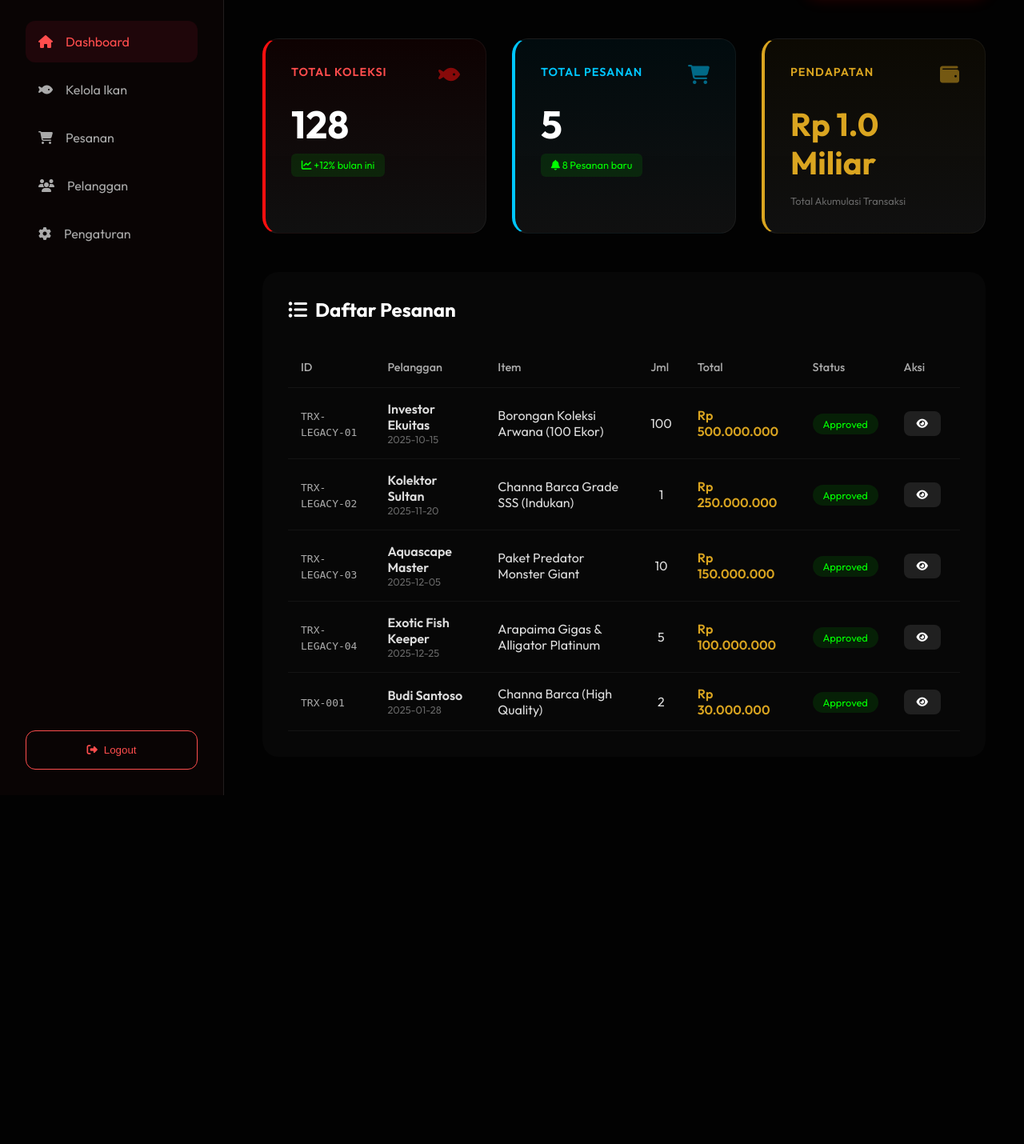
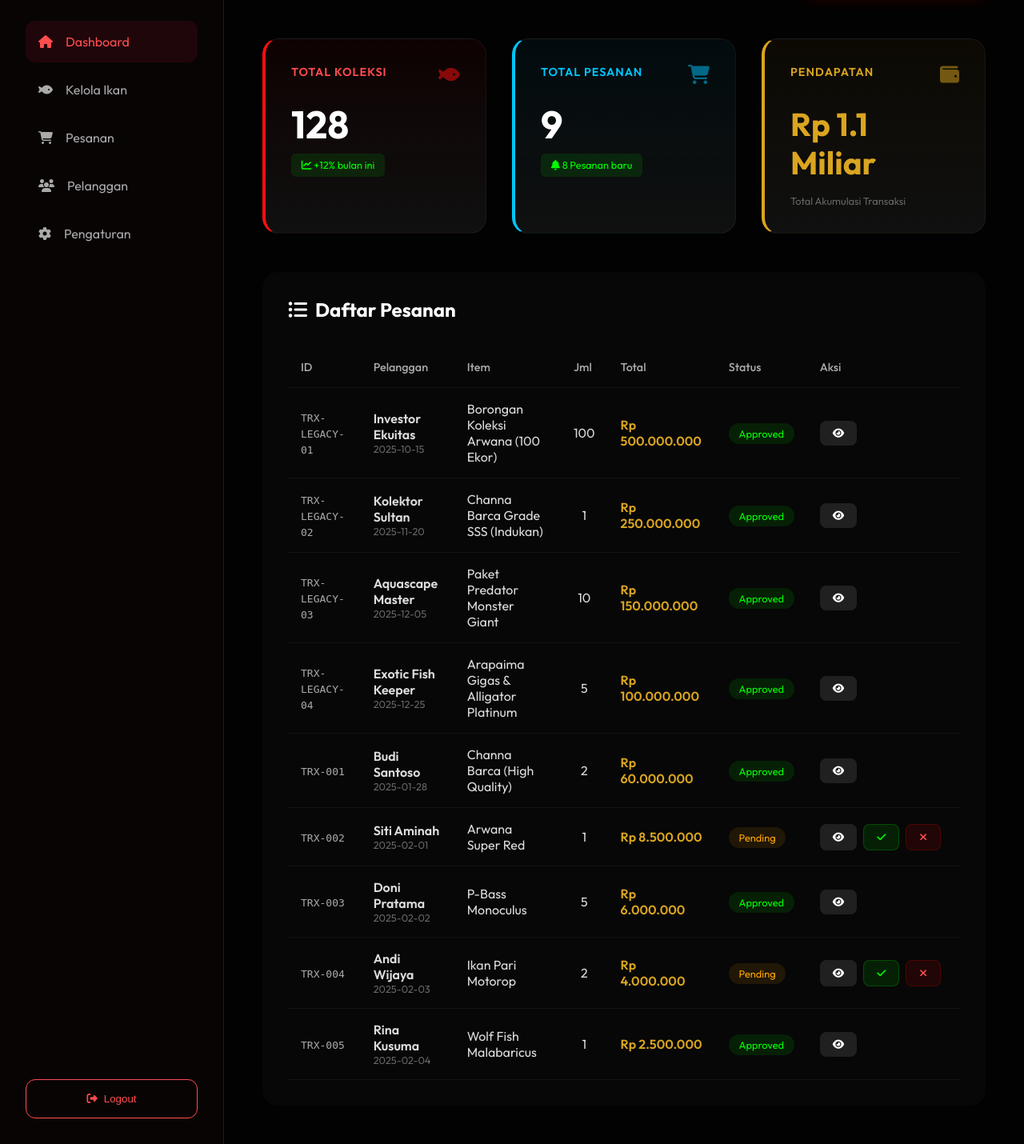
Before and after one commit to suryasapriyo4-art/DS-Fish-Hunter, a PHP site: page /admin.php in a window 1280 px wide. Shown: the part 121-1551 px from the top of the page at 80% size. Before the commit the page ends 1115 px from the top, so only its background shows below. Run offline with PHP 8.4, Linux system fonts and the light colour scheme; the visitor is signed in with stand-in values (Sample User, id 1).

Commit message:
DS Fish Hunter

```diff
--- a/admin.php
+++ b/admin.php
@@ -565,7 +565,8 @@ $adminUsername = $_SESSION['admin_username'] ?? 'Admin';
                         Pendapatan</h3>
                     <i class="fas fa-wallet" style="font-size: 1.5rem; color: var(--gold); opacity: 0.5;"></i>
                 </div>
-                <div class="value" style="color: var(--gold); font-size: 2.5rem; line-height: 1.2;"><span id="statPendapatan">Rp 0</span></div>
+                <div class="value" style="color: var(--gold); font-size: 2.5rem; line-height: 1.2;"><span
+                        id="statPendapatan">Rp 0</span></div>
                 <div style="margin-top: 1rem; color: #666; font-size: 0.8rem;">
                     Total Akumulasi Transaksi
                 </div>
@@ -678,11 +679,55 @@ $adminUsername = $_SESSION['admin_username'] ?? 'Admin';
                         customer: 'Budi Santoso',
                         item: 'Channa Barca (High Quality)',
                         quantity: 2,
-                        price: 'Rp 30.000.000',
+                        price: 'Rp 60.000.000',
                         date: '2025-01-28',
                         status: 'Approved',
                         address: 'Jl. Merdeka No. 12, Jakarta Selatan',
                         phone: '0812-3456-7890'
+                    },
+                    {
+                        id: 'TRX-002',
+                        customer: 'Siti Aminah',
+                        item: 'Arwana Super Red',
+                        quantity: 1,
+                        price: 'Rp 8.500.000',
+                        date: '2025-02-01',
+                        status: 'Pending',
+                        address: 'Komp. Gading Serpong Blok A1, Tangerang',
+                        phone: '0819-8765-4321'
+                    },
+                    {
+                        id: 'TRX-003',
+                        customer: 'Doni Pratama',
+                        item: 'P-Bass Monoculus',
+                        quantity: 5,
+                        price: 'Rp 6.000.000',
+                        date: '2025-02-02',
+                        status: 'Approved',
+                        address: 'Jl. Ahmad Yani No. 45, Surabaya',
+                        phone: '0857-1122-3344'
+                    },
+                    {
+                        id: 'TRX-004',
+                        customer: 'Andi Wijaya',
+                        item: 'Ikan Pari Motorop',
+                        quantity: 2,
+                        price: 'Rp 4.000.000',
+                        date: '2025-02-03',
+                        status: 'Pending',
+                        address: 'Bintaro Jaya Sektor 7, Tangerang Selatan',
+                        phone: '0812-7788-9900'
+                    },
+                    {
+                        id: 'TRX-005',
+                        customer: 'Rina Kusuma',
+                        item: 'Wolf Fish Malabaricus',
+                        quantity: 1,
+                        price: 'Rp 2.500.000',
+                        date: '2025-02-04',
+                        status: 'Approved',
+                        address: 'Tebet Timur Dalam, Jakarta Selatan',
+                        phone: '0856-4433-2211'
                     }
                 ];
                 localStorage.setItem('adminOrders', JSON.stringify(mockOrders));
```
Also changed, not shown: admin.html (+44 -0 lines).
